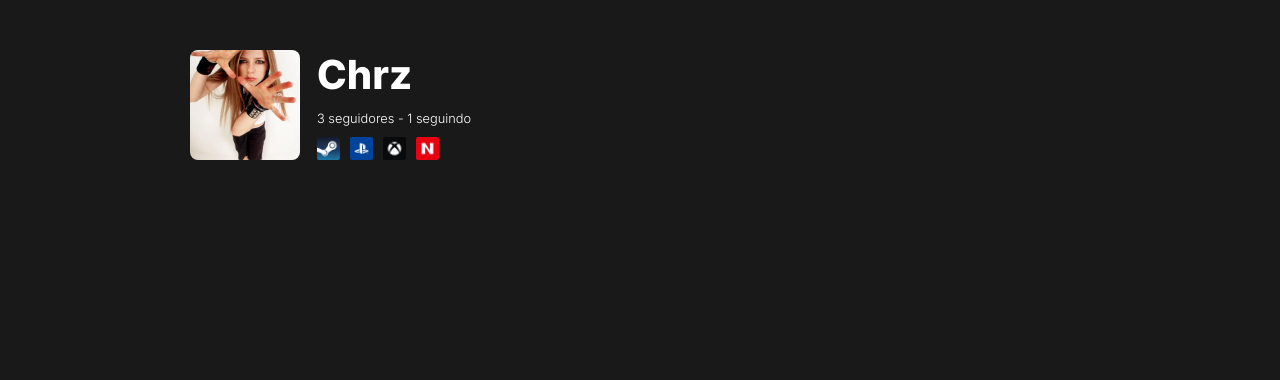
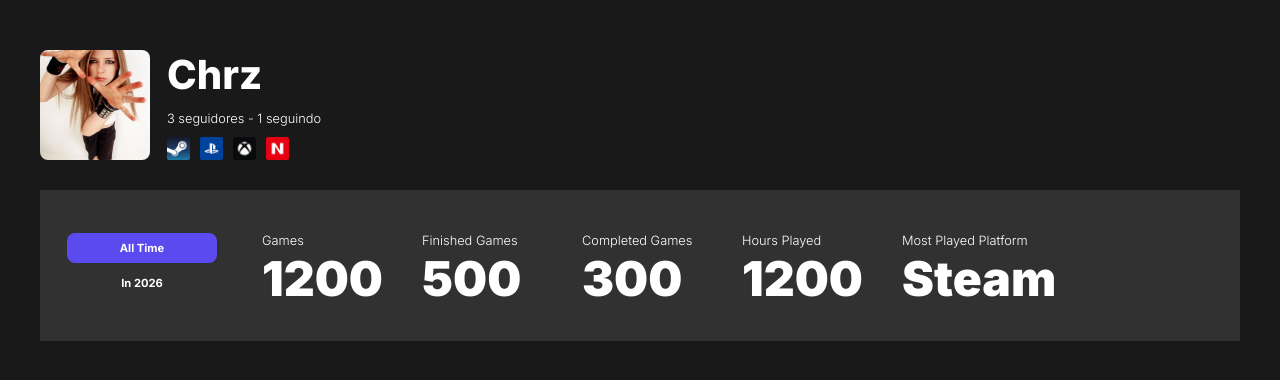
Before and after one commit to christian-raphael/gamer-identity, a React (Vite) app in the folder frontend/: page / in a window 1280 px wide. Shown: the top 380 px of the page. Built offline with nearby package versions, Linux system fonts and the light colour scheme.

Commit message:
add player statistics card

```diff
--- /dev/null
+++ b/frontend/src/components/profile/ProfileUserStatisticsCard/ProfileUserStatisticsCard.css
@@ -0,0 +1,63 @@
+div.profile-user-statistics-card {
+    margin-top: 30px;
+    background-color: #313131;
+    padding:  43px 27px;
+    display: flex;
+    align-items: center;
+}
+
+div.statistics-container {
+    display: flex;
+    height: 65px;
+    max-width: 90%;
+    justify-content: space-between;
+    gap: 30px;
+}
+
+div.toggle-buttons-container {
+    display: flex;
+    flex-direction: column;
+    justify-content: space-between;
+    height: 100%;
+    width: 150px;
+    margin-right: 15px;
+}
+
+div.toggle-buttons-container span {
+    font-weight: bolder;
+    width: 150px;
+    height: 30px;
+    font-size: 0.7rem;
+    display: flex;
+    align-items: center;
+    justify-content: center;
+    border-radius: 8px;
+}
+
+div.toggle-buttons-container span:hover {
+    background-color: #5B4BEE;
+    cursor: pointer;
+    transition: 0.2s;
+}
+
+div.toggle-buttons-container span.active {
+    background-color: #5B4BEE;
+}
+
+div.statistic-item {
+    display: flex;
+    flex-direction: column;
+    justify-content: space-between;
+    min-width: 130px;
+}
+
+div.statistic-item span {
+    font-size: 0.8rem;
+    font-weight: 300;
+}
+
+div.statistic-item h2 {
+    font-size: 3rem;
+    font-weight: 900;
+    line-height: 1.3;
+}
--- /dev/null
+++ b/frontend/src/components/profile/ProfileUserStatisticsCard/ProfileUserStatisticsCard.tsx
@@ -0,0 +1,36 @@
+import './ProfileUserStatisticsCard.css';
+
+function ProfileUserStatisticsCard() {
+  return (
+    <div className="profile-user-statistics-card">
+        <div className="statistics-container">
+            <div className="toggle-buttons-container">
+                <span className="active">All Time</span>
+                <span>In 2026</span>
+            </div>
+            <div className="statistic-item">
+                <span>Games</span>
+                <h2>1200</h2>
+            </div>
+            <div className="statistic-item">
+                <span>Finished Games</span>
+                <h2>500</h2>
+            </div>
+            <div className="statistic-item">
+                <span>Completed Games</span>
+                <h2>300</h2>
+            </div>
+            <div className="statistic-item">
+                <span>Hours Played</span>
+                <h2>1200</h2>
+            </div>
+            <div className="statistic-item">
+                <span>Most Played Platform</span>
+                <h2>Steam</h2>
+            </div>
+        </div>
+    </div>
+  );
+}
+
+export default ProfileUserStatisticsCard;
--- a/frontend/src/pages/profile/Profile.css
+++ b/frontend/src/pages/profile/Profile.css
@@ -1,4 +1,4 @@
 section {
     margin-top: 50px;
-    width: 900px;
+    width: 1200px;
 }
--- a/frontend/src/pages/profile/Profile.tsx
+++ b/frontend/src/pages/profile/Profile.tsx
@@ -1,10 +1,12 @@
 import ProfileHeaderCard  from "../../components/profile/ProfileHeaderCard/ProfileHeaderCard"
+import ProfileUserStatisticsCard from "../../components/profile/ProfileUserStatisticsCard/ProfileUserStatisticsCard"
 import "./Profile.css"
 
 function Profile() {
     return (
         <section>
             <ProfileHeaderCard/>
+            <ProfileUserStatisticsCard/>
         </section>
     )
 }
```
